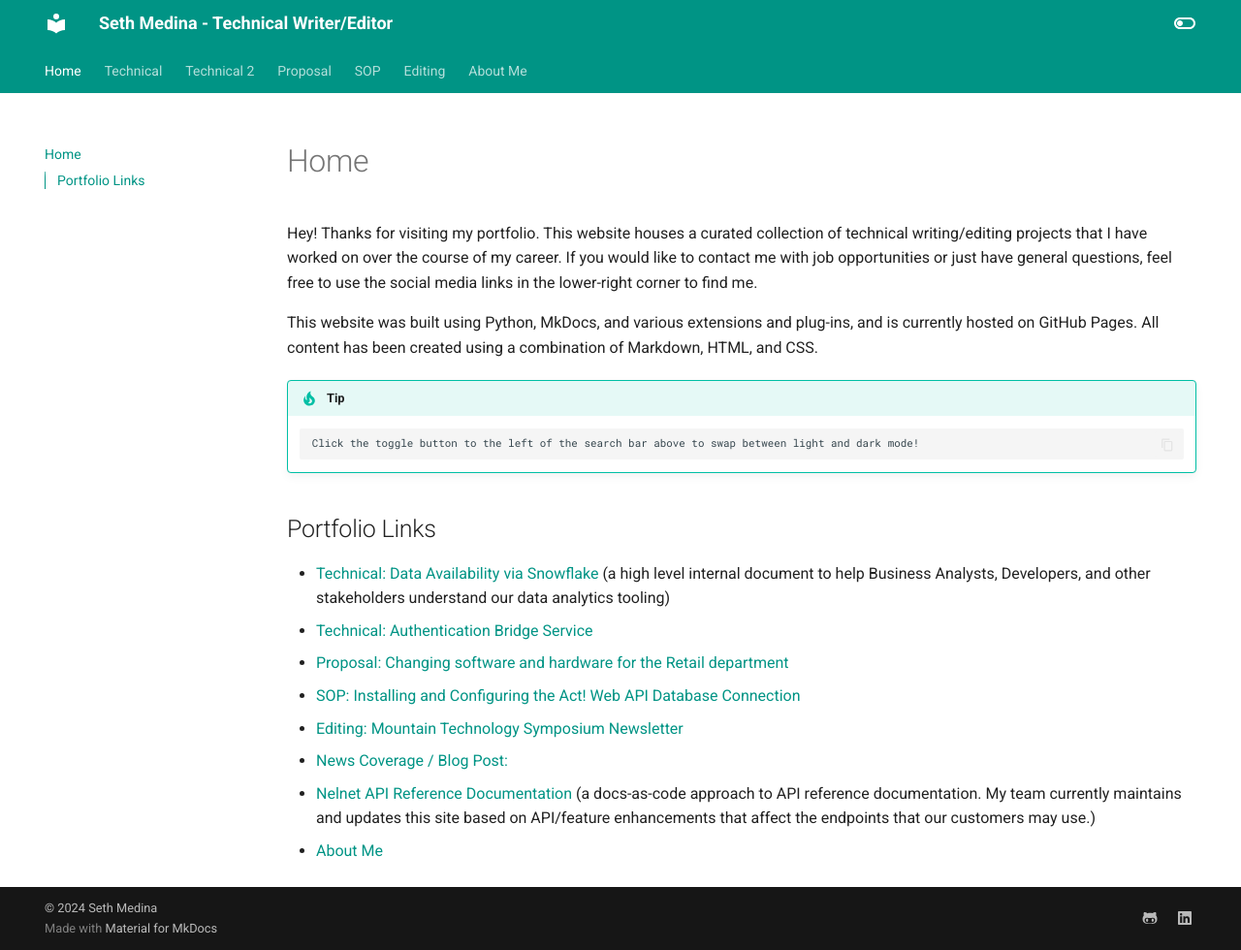
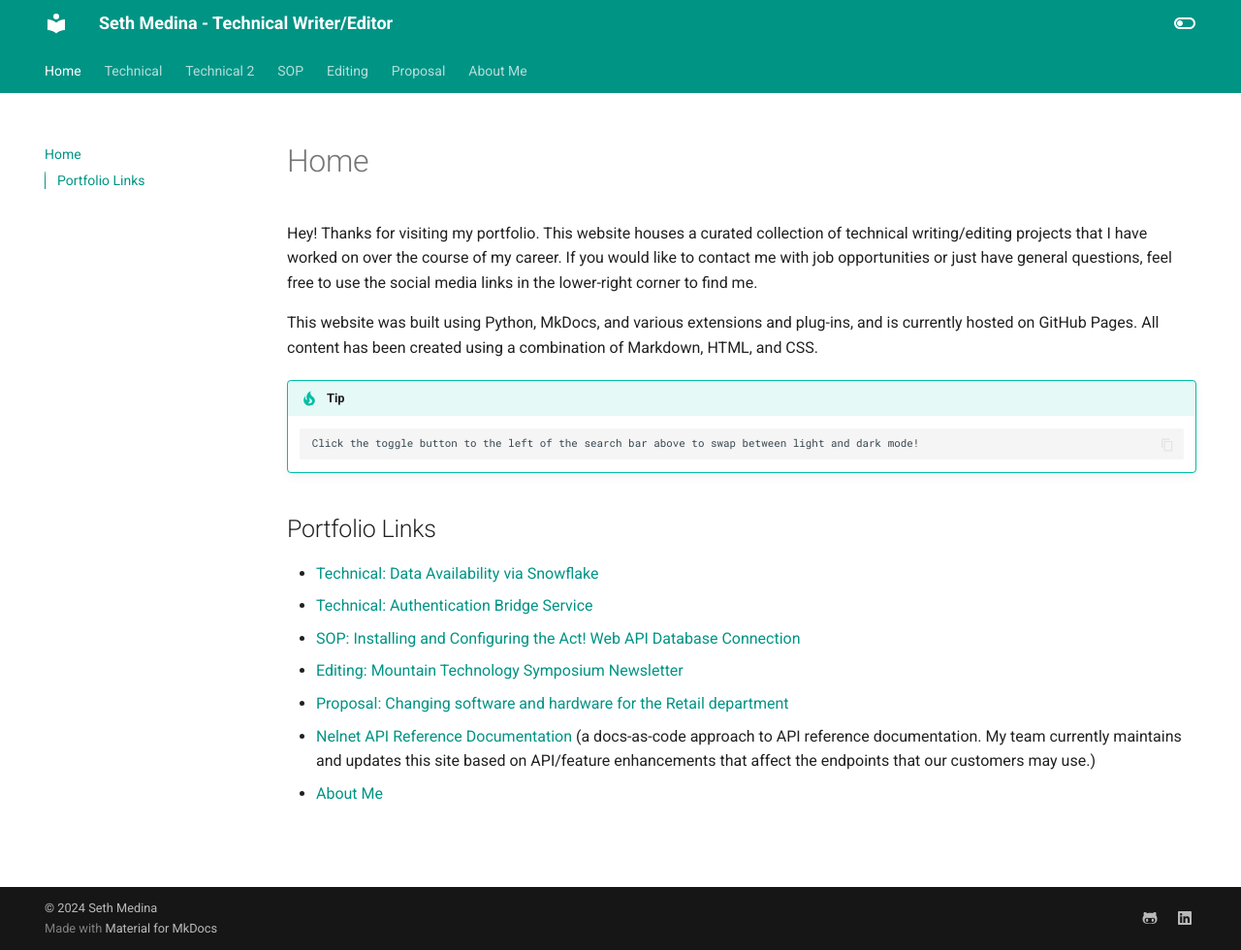
Before and after one commit to medinast21/medina-portfolio, an MkDocs documentation site: the page built from docs/index.md, in a window 1280 px wide and 980 px high. Shown: the whole window at 97% size. Built offline with MkDocs 1.6.1 and Material for MkDocs 9.7.7, drawn with Linux system fonts in a browser that asks for light colours.

Commit message:
Renamed files + other polish

```diff
--- a/docs/index.md
+++ b/docs/index.md
@@ -9,11 +9,10 @@ This website was built using Python, MkDocs, and various extensions and plug-ins
 
 
 ## Portfolio Links
-* [Technical: Data Availability via Snowflake](DataAvailability_Snowflake.md) (a high level internal document to help Business Analysts, Developers, and other stakeholders understand our data analytics tooling)
-* [Technical: Authentication Bridge Service](Technical2.md)
+* [Technical: Data Availability via Snowflake](DataAvailability_Snowflake.md)
+* [Technical: Authentication Bridge Service](AuthBridgeService.md)
+* [SOP: Installing and Configuring the Act! Web API Database Connection](Act_ConnectLink_Install.md)
+* [Editing: Mountain Technology Symposium Newsletter](MTS_Newsletter_Edits.md)
 * [Proposal: Changing software and hardware for the Retail department](EZLinks_Capital_Proposal.md)
-* [SOP: Installing and Configuring the Act! Web API Database Connection](SOP.md)
-* [Editing: Mountain Technology Symposium Newsletter](MTS_Newsletter_Edits.md)
-* [News Coverage / Blog Post: ]()
 * [Nelnet API Reference Documentation](https://docs.nelnet.io/#introduction) (a docs-as-code approach to API reference documentation. My team currently maintains and updates this site based on API/feature enhancements that affect the endpoints that our customers may use.)
 * [About Me](AboutMe.md)
--- a/mkdocs.yml
+++ b/mkdocs.yml
@@ -29,10 +29,10 @@ theme:
 nav:
     - 'index.md'
     - 'DataAvailability_Snowflake.md'
-    - 'Technical2.md'
+    - 'AuthBridgeService.md'
+    - 'Act_ConnectLink_Install.md'
+    - 'MTS_Newsletter_Edits.md'
     - 'EZLinks_Capital_Proposal.md'
-    - 'SOP.md'
-    - 'MTS_Newsletter_Edits.md'
     - 'AboutMe.md'
 
 extra:
```
Also changed, not shown: docs/Act_ConnectLink_Install.md (renamed from docs/SOP.md), docs/AuthBridgeService.md (renamed from docs/Technical2.md).
